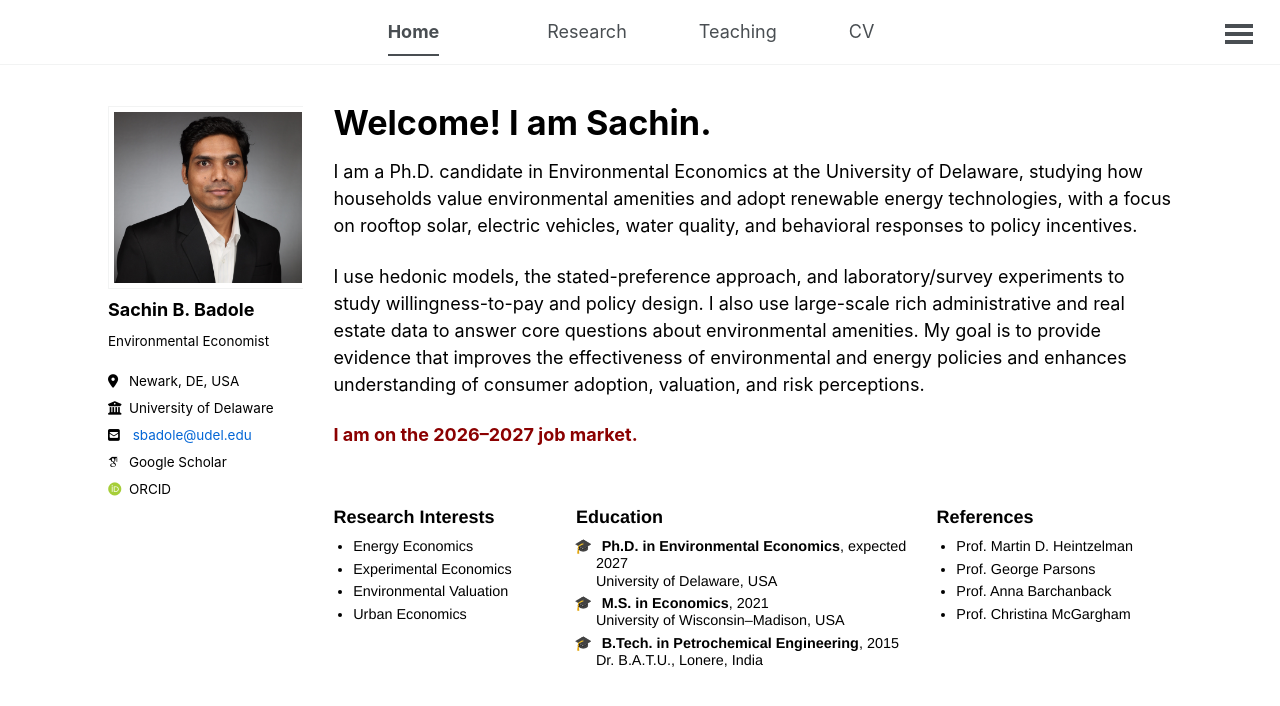
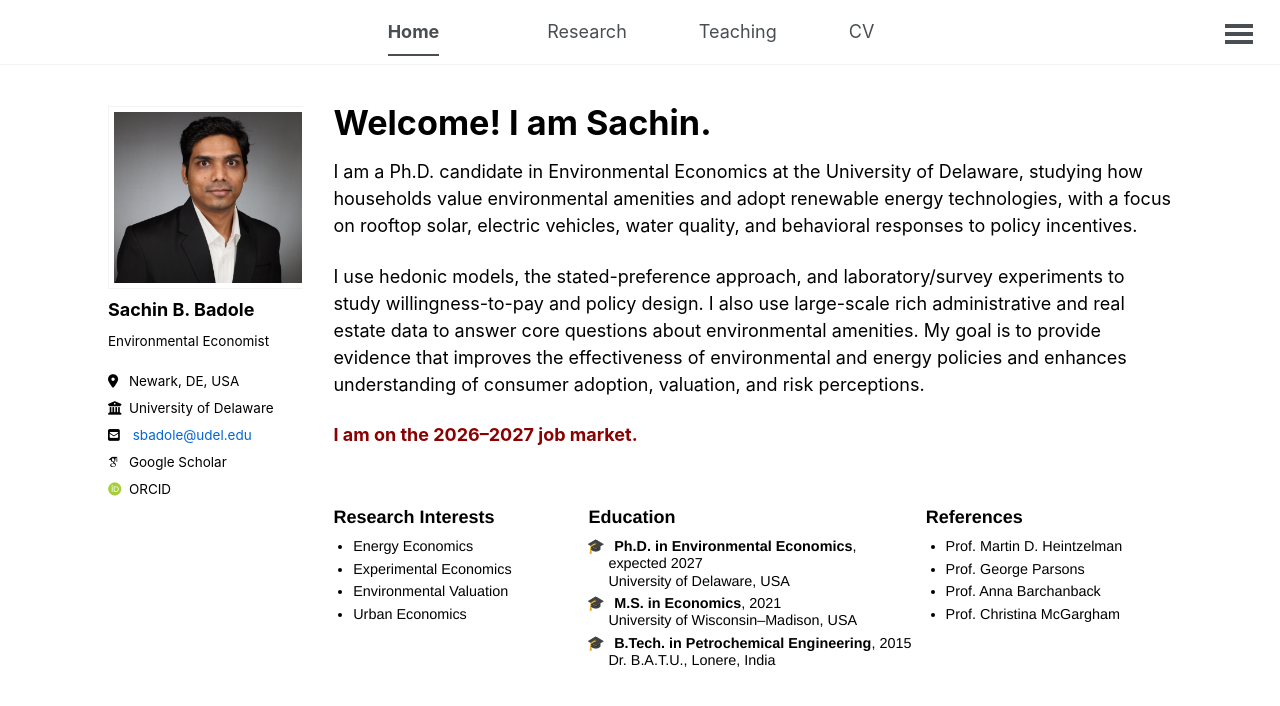
Before and after one commit to sachin-b-badole/sachin-b-badole.github.io, a Jekyll site: the page built from _pages/about.md, in a window 1280 px wide. Shown: the top 706 px of the page. Built offline with Jekyll 4.4.1, drawn with Linux system fonts in a browser that asks for light colours; some web fonts are replaced.

Commit message:
Update custom.css

```diff
--- a/assets/css/custom.css
+++ b/assets/css/custom.css
@@ -265,9 +265,9 @@ img {
 
 .three-col-row {
   display: grid;
-  grid-template-columns: 0.8fr 1.2fr 0.8fr;  /* narrower + closer */
-  column-gap: 0.4rem;                      /* reduce horizontal gap */
-  row-gap: 0.4rem;
+  grid-template-columns: 0.9fr 1.2fr 0.9fr;  /* narrower + closer */
+  column-gap: 0.5rem;                      /* reduce horizontal gap */
+  row-gap: 0.5rem;
   margin-top: 0.75rem;
   max-width: 1200px;
 }
```
